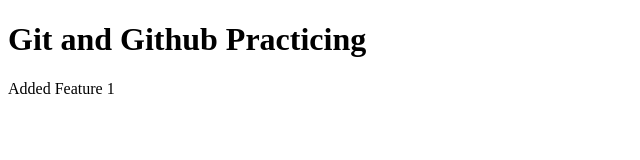
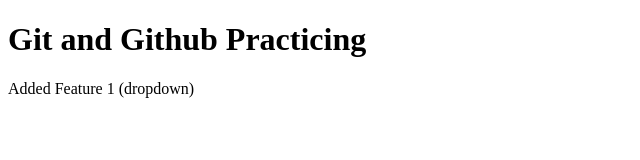
Before and after one commit to frank-9108/laughing-potato, a plain HTML site: page index.html in a window 1280 px wide. Shown: the whole page, without its empty margins (0-640 px from the left). Drawn offline with Linux system fonts and the light colour scheme.

Commit message:
new feature dropdown

```diff
--- a/index.html
+++ b/index.html
@@ -7,7 +7,7 @@
 </head>
 <body>
     <h1>Git and Github Practicing</h1>
-    <p>Added Feature 1</p>
+    <p>Added Feature 1 (dropdown)</p>
 
 </body>
 </html>
```
